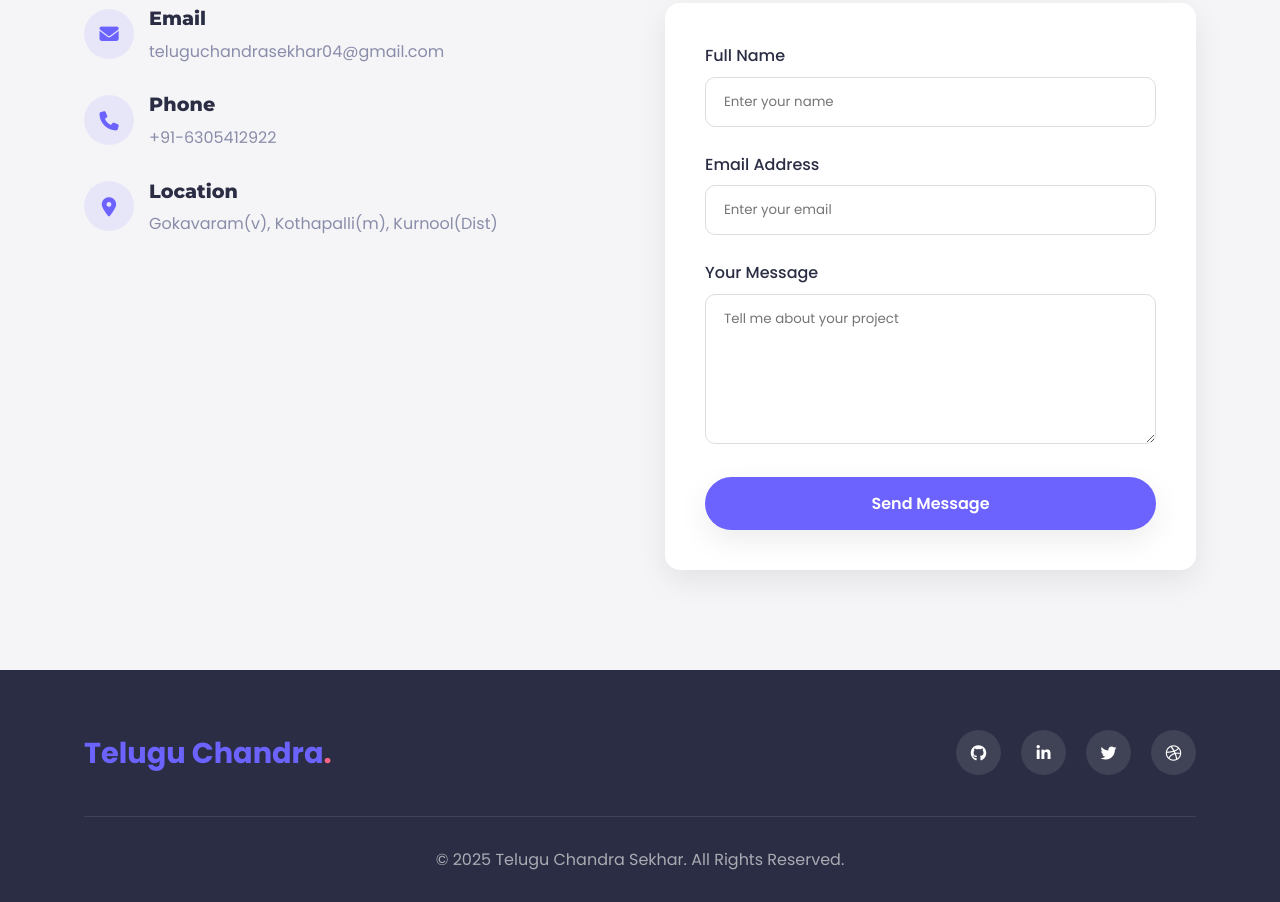
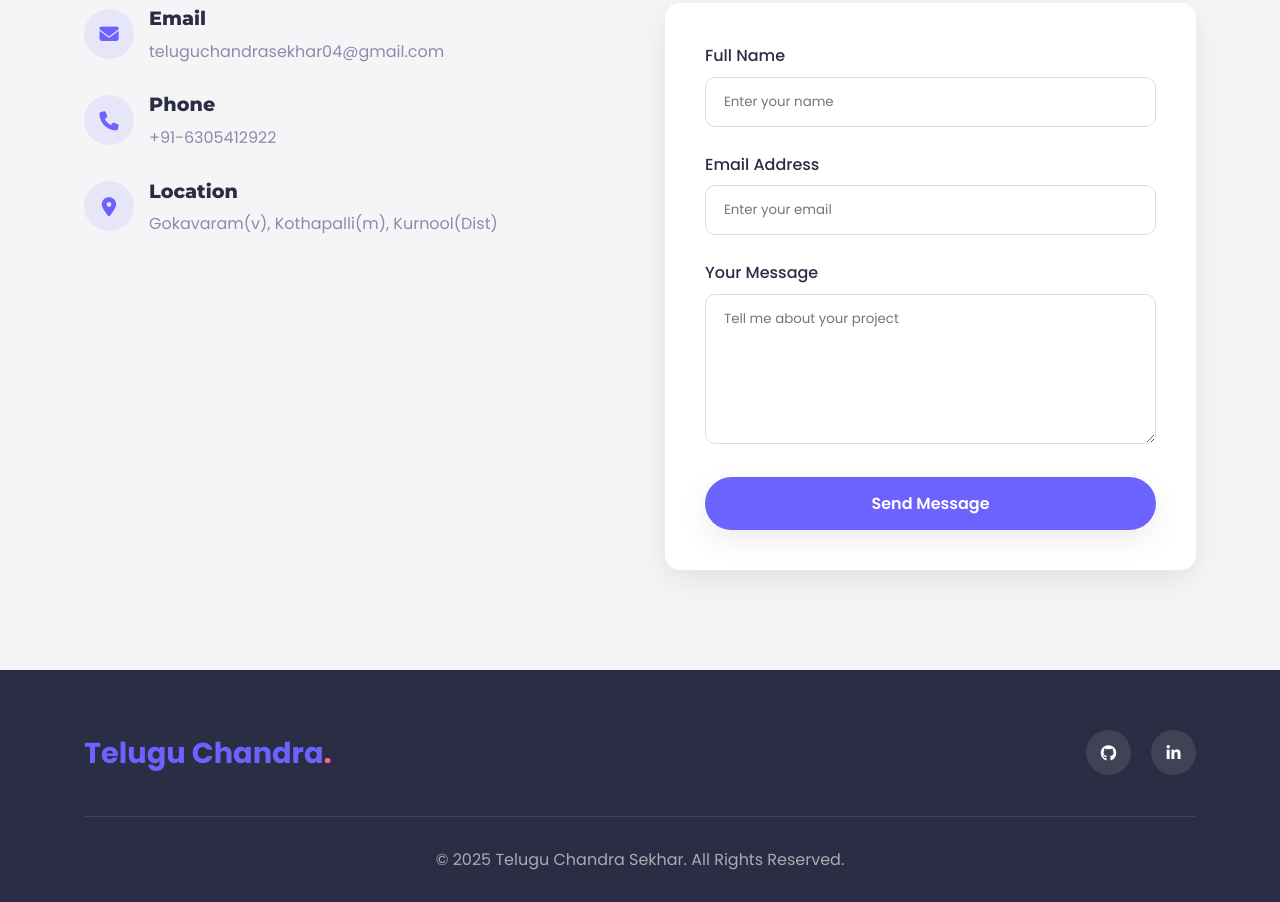
Before and after one commit to Chandrasekha-prog/chandu-portfolio, a plain HTML site: page index.html in a window 1280 px wide. Shown: the part 3171-4073 px from the top of the page. Drawn offline with Linux system fonts and the light colour scheme.

```diff
--- a/index.html
+++ b/index.html
@@ -995,9 +995,9 @@
                 <div class="logo">Telugu Chandra<span>.</span></div>
                 <div class="social-links">
                     <a href="#" class="social-link"><i class="fab fa-github"></i></a>
-                    <a href="#" class="social-link"><i class="fab fa-linkedin-in"></i></a>
-                    <a href="#" class="social-link"><i class="fab fa-twitter"></i></a>
-                    <a href="#" class="social-link"><i class="fab fa-dribbble"></i></a>
+                    <a href="www.linkedin.com/in/
+chandra-sekhar-telugu-4296b3327
+" class="social-link"><i class="fab fa-linkedin-in"></i></a>
                 </div>
             </div>
             <div class="copyright">
@@ -1013,7 +1013,7 @@
 
         <div class="chat-window" id="chatWindow">
             <div class="chat-header">
-                <h3>Chat with Telugu Chandra</h3>
+                <h3>Chat with Telugu Chandra Sekhar</h3>
                 <button class="close-chat" id="closeChat">
                     <i class="fas fa-times"></i>
                 </button>
```
